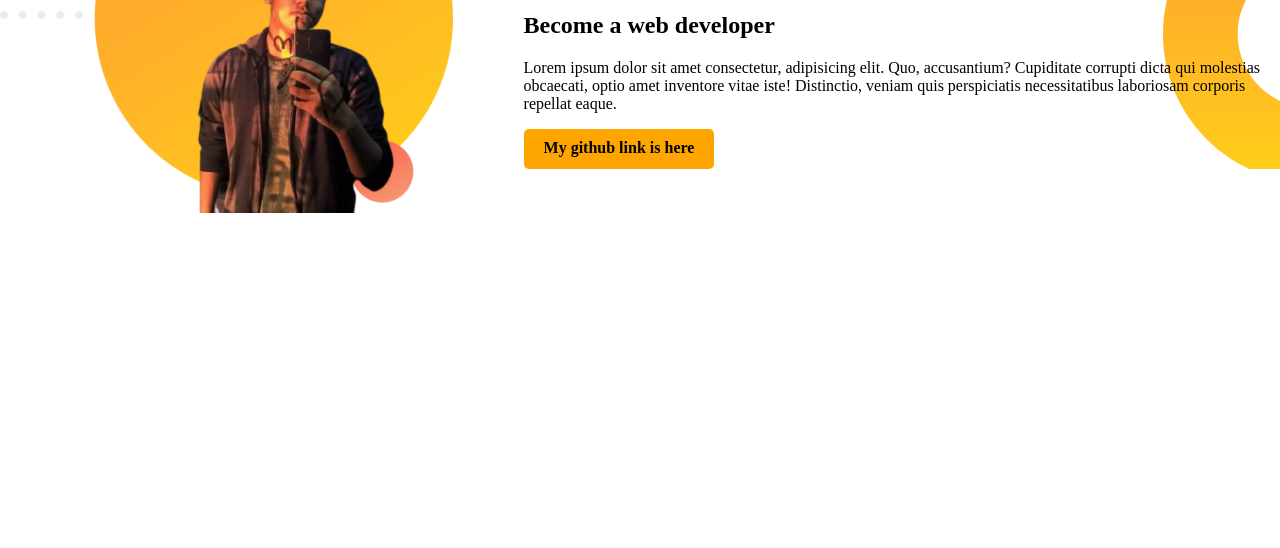
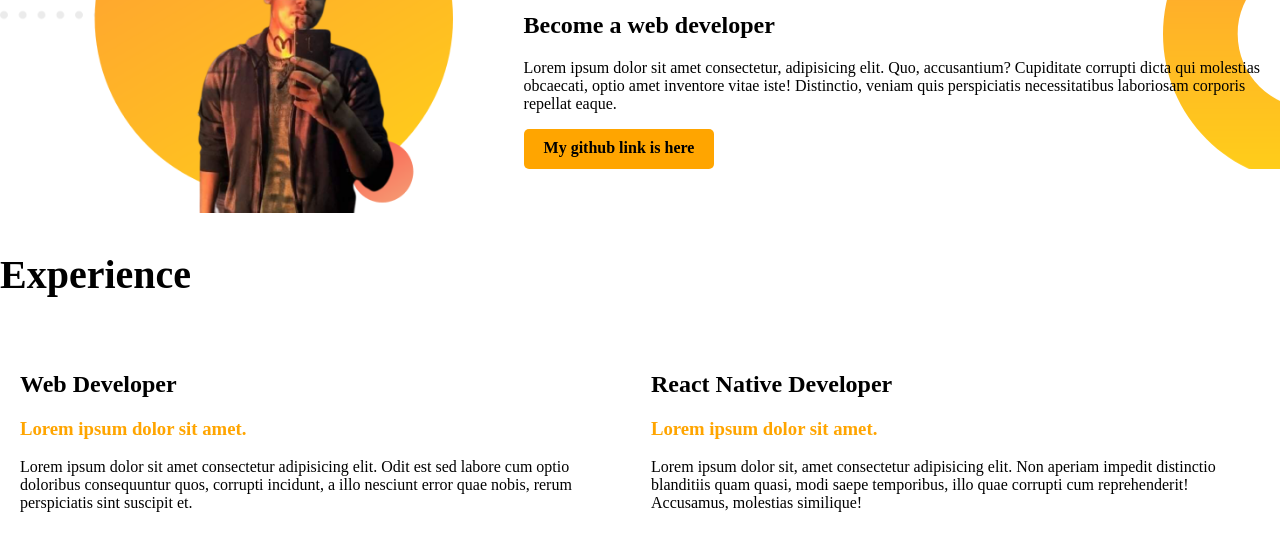
Before and after one commit to bitue/xeeshan, a plain HTML site: page index.html in a window 1280 px wide. Shown: the part 758-1306 px from the top of the page. Before the commit the page ends 975 px from the top, so only its background shows below. Drawn offline with Linux system fonts and the light colour scheme.

Commit message:
3rd time

```diff
--- a/index.html
+++ b/index.html
@@ -45,6 +45,27 @@
 
         </div>
     </section>
+    <section>
+        <h1>Experience</h1>
+        <div class="flex-div">
+            <div class="exp">
+                <h2>Web Developer</h2>
+                <h3 class="yellow">Lorem ipsum dolor sit amet.</h3>
+                <p>Lorem ipsum dolor sit amet consectetur adipisicing elit. Odit est sed labore cum optio doloribus consequuntur quos, corrupti incidunt, a illo nesciunt error quae nobis, rerum perspiciatis sint suscipit et.</p>
+            </div>
+            <div class="exp">
+                <h2>React Native Developer</h2>
+                <h3 class="yellow">Lorem ipsum dolor sit amet.</h3>
+
+
+                <p>
+                    Lorem ipsum dolor sit, amet consectetur adipisicing elit. Non aperiam impedit distinctio blanditiis quam quasi, modi saepe temporibus, illo quae corrupti cum reprehenderit! Accusamus, molestias similique!
+                </p>
+            </div>
+
+        </div>
+
+    </section>
 
 </body>
 
--- a/style.css
+++ b/style.css
@@ -25,7 +25,7 @@ h1 {
 }
 
 .yellow {
-    color: orange;
+    color: orange; font-weight: 700;
 }
 
 .button a {
@@ -84,3 +84,10 @@ a {
     background-repeat: no-repeat;
     background-position: right;
 }
+/* experience section */
+.flex-div{
+    display: flex; justify-content: space-around; align-items: center;
+}
+.exp{
+    padding: 20px;
+}
```
